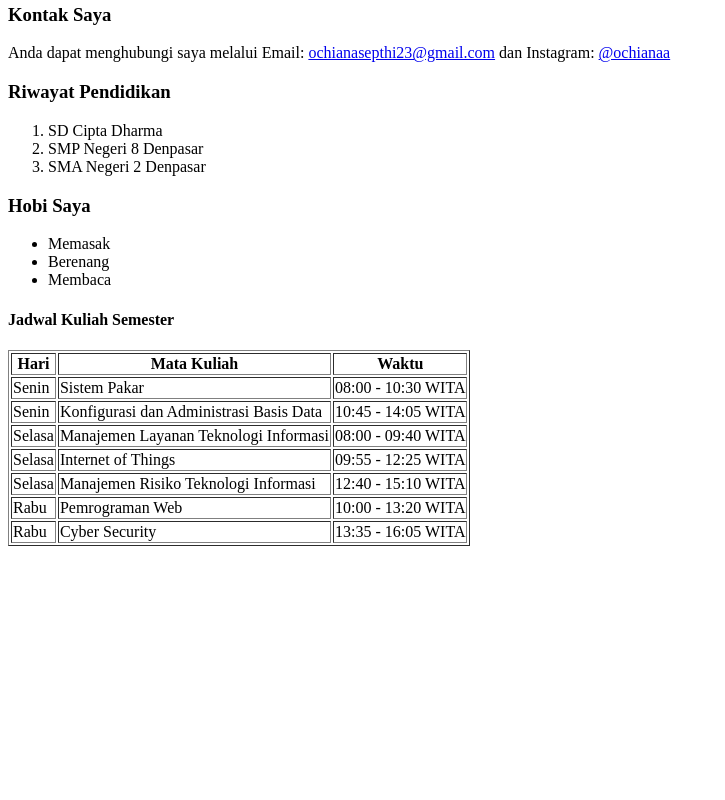
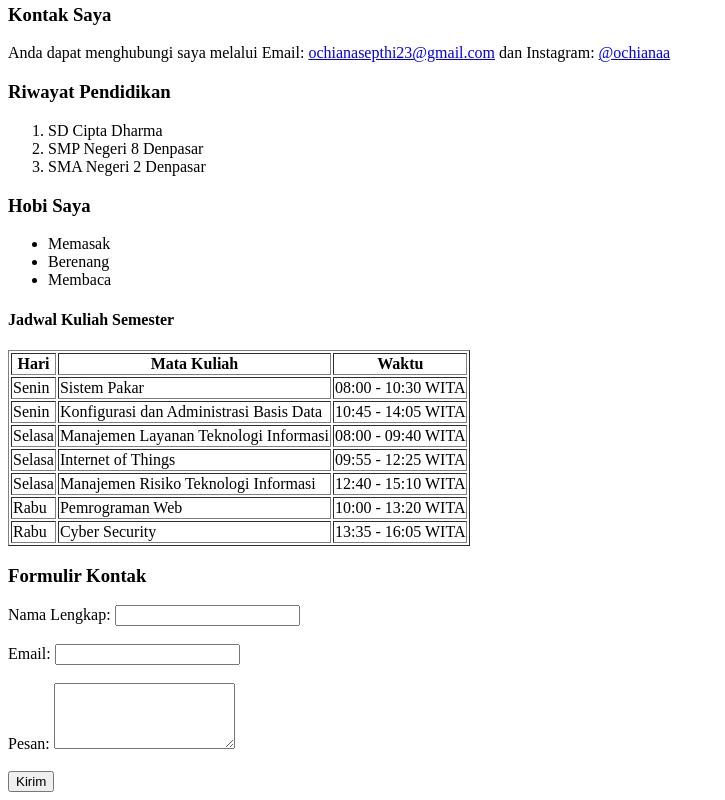
Before and after one commit to ochianaa/praktikum_html_ochi, a plain HTML site: page index.html in a window 1280 px wide. Shown: the part 514-1314 px from the top of the page, without its empty margins (0-725 px from the left). Before the commit the page ends 1068 px from the top, so only its background shows below. Drawn offline with Linux system fonts and the light colour scheme.

Commit message:
Formulir

```diff
--- a/index.html
+++ b/index.html
@@ -83,5 +83,18 @@
         </tr>
     </table>
 
+    <h3>Formulir Kontak</h3>
+    <form action="submit_form.php" method="post">
+        <label for="name">Nama Lengkap:</label>
+        <input type="text" id="name" name="fulname" required><br><br>
+
+        <label for="email">Email:</label>
+        <input type="email" id="email" name="emailaddr" required><br><br>
+
+        <label for="message">Pesan:</label>
+        <textarea id="message" name="usermessage" rows="4" required></textarea><br><br>
+
+        <button type="submit">Kirim</button>
+    </form>
 </body>
 </html>
```
